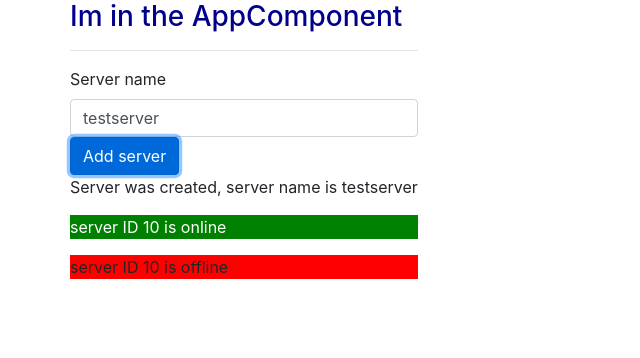
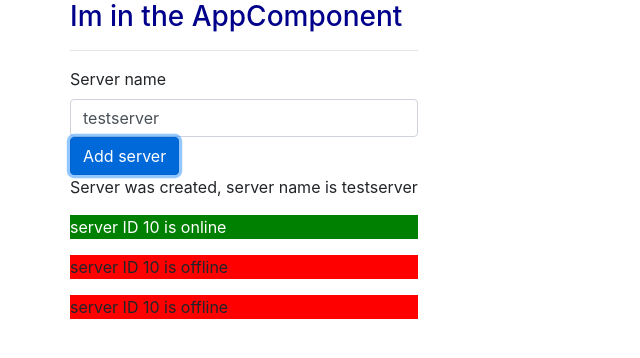
Before and after one commit to victorval/ng4-course, an Angular app: page / in a window 1280 px wide. Both pictures are taken after a click on the button "Add server". Shown: the top 358 px of the page, without its empty margins (0-640 px from the left). Built offline with nearby package versions, Linux system fonts and the light colour scheme.

Commit message:
ngFor for the listing of the server elements added

```diff
--- a/src/app/servers/servers.component.html
+++ b/src/app/servers/servers.component.html
@@ -4,6 +4,5 @@
 <button class="btn btn-primary" [disabled]="!allowNewServer" (click)="onCreateServer()">
   Add server
 </button>
-<p  *ngIf="serverCreated">Server was created, server name is {{serverName}}</p>
-<app-server></app-server>
-<app-server></app-server>
+<p *ngIf="serverCreated">Server was created, server name is {{serverName}}</p>
+<app-server *ngFor="let server of servers"></app-server>
--- a/src/app/servers/servers.component.ts
+++ b/src/app/servers/servers.component.ts
@@ -9,6 +9,7 @@
   serverCreationStatus = 'no server was created!';
   serverName = 'testserver';
   serverCreated = false;
+  servers = ['Testserver 1', 'Testserver 2'];
 
   constructor() {
     setTimeout(() => {
@@ -21,6 +22,7 @@
 
   onCreateServer() {
     this.serverCreated = true;
+    this.servers.push(this.serverName);
     this.serverCreationStatus = 'server was created! Name is ' + this.serverName;
   }
 
```
